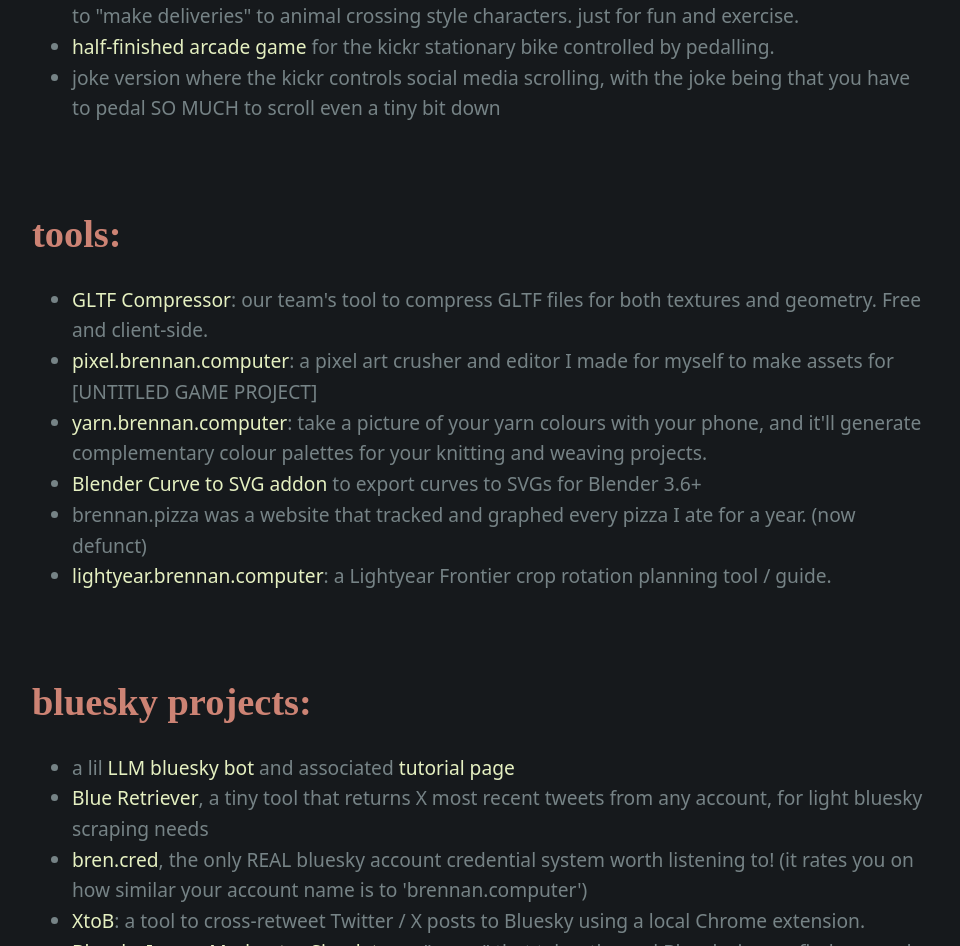
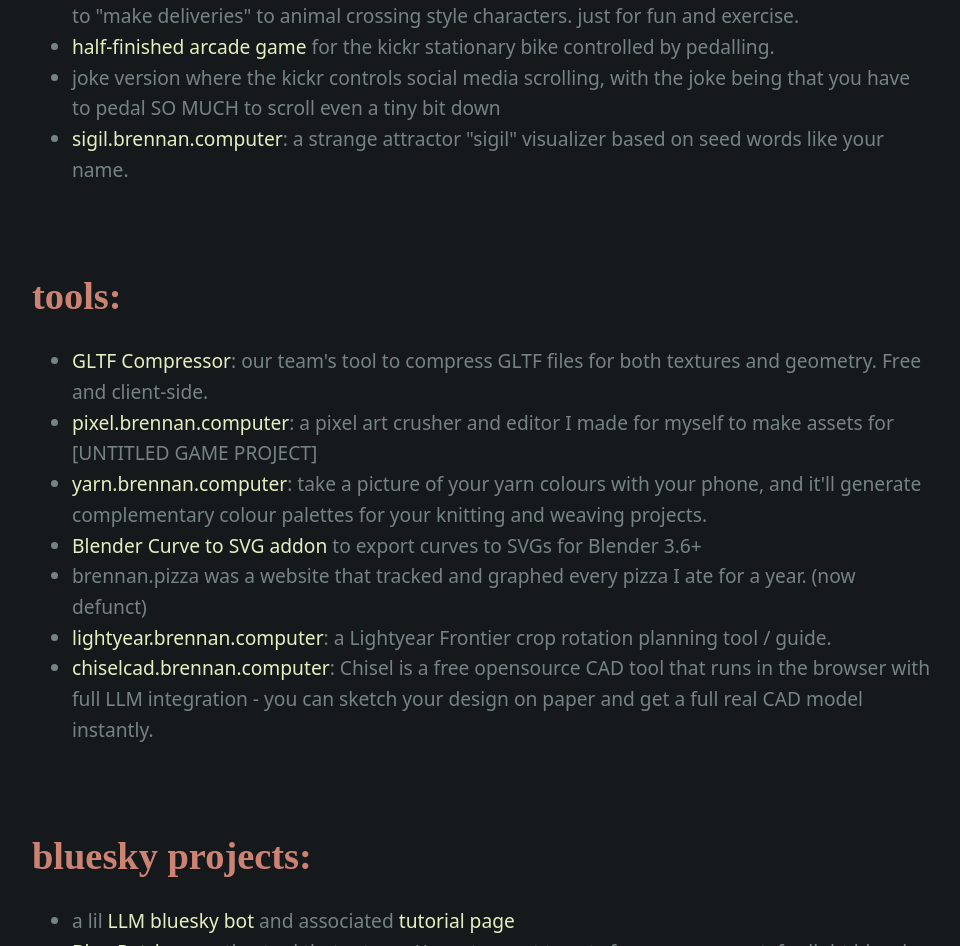
Before and after one commit to LTKMN/dotcomputer, a plain HTML site: page index.html in a window 1280 px wide. Shown: the part 660-1606 px from the top of the page, without its empty margins (158-1118 px from the left). Drawn offline with Linux system fonts and the light colour scheme; a web font is replaced by a local one.

Commit message:
added chisel cad and sigil

```diff
--- a/index.html
+++ b/index.html
@@ -104,6 +104,7 @@
       <li>half finished game for your phone that gives you random nearby IRL locations to bike / walk to, to "make deliveries" to animal crossing style characters. just for fun and exercise.</li>
       <li><a href="https://bsky.app/profile/brennan.computer/post/3mbuc5nydds2q">half-finished arcade game</a> for the kickr stationary bike controlled by pedalling.</li>
       <li>joke version where the kickr controls social media scrolling, with the joke being that you have to pedal SO MUCH to scroll even a tiny bit down</li>
+      <li><a href="https://sigil.brennan.computer/">sigil.brennan.computer</a>: a strange attractor "sigil" visualizer based on seed words like your name.</li>
     </ul>
 
     <h3>tools:</h3>
@@ -114,6 +115,7 @@
       <li><a href="https://github.com/LTKMN/blender-curve-to-svg-2">Blender Curve to SVG addon</a> to export curves to SVGs for Blender 3.6+</li>
       <li>brennan.pizza was a website that tracked and graphed every pizza I ate for a year. (now defunct)</li>
       <li><a href="https://lightyear.brennan.computer">lightyear.brennan.computer</a>: a Lightyear Frontier crop rotation planning tool / guide.</li>
+      <li><a href="https://chiselcad.brennan.computer">chiselcad.brennan.computer</a>: Chisel is a free opensource CAD tool that runs in the browser with full LLM integration - you can sketch your design on paper and get a full real CAD model instantly.</li>
     </ul>
 
     <h3>bluesky projects:</h3>
```
